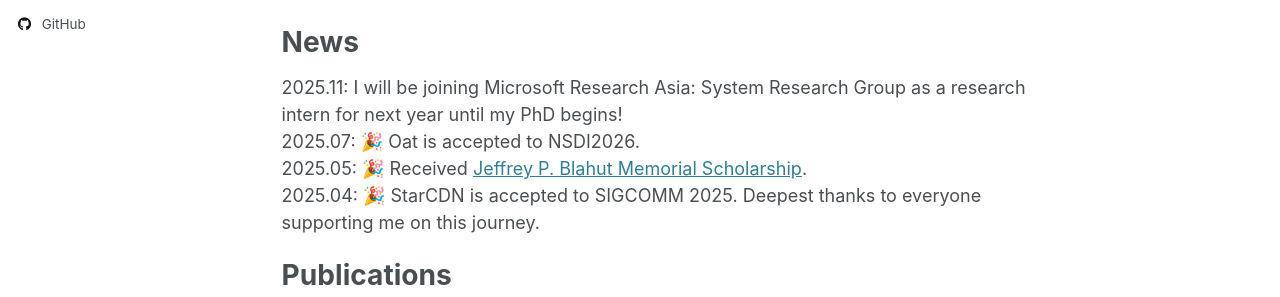
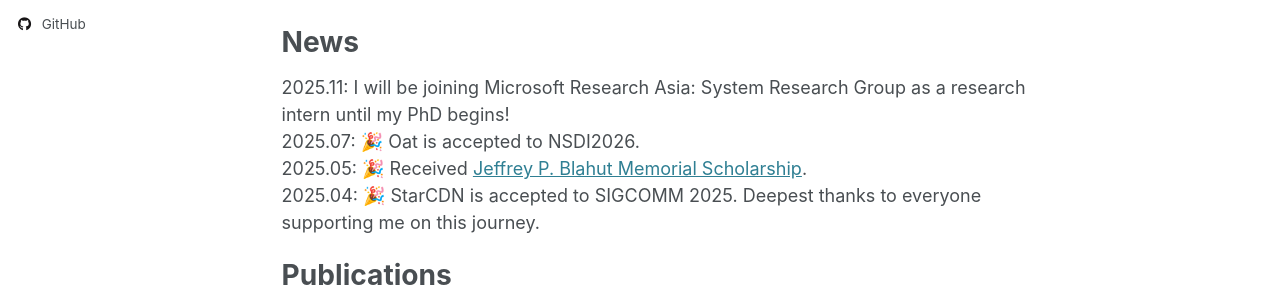
Before and after one commit to xinze-zheng/xinze-zheng.github.io, a Jekyll site: the page built from _pages/about.md, in a window 1280 px wide and 900 px high. Shown: the part 482-779 px from the top of the window. Built offline with Jekyll 4.4.1, drawn with Linux system fonts in a browser that asks for light colours.

Commit message:
Update about.md

```diff
--- a/_pages/about.md
+++ b/_pages/about.md
@@ -16,7 +16,7 @@ At UIUC, I work closely with Prof. [Deepak Vasisht](https://deepakv.web.illinois
 
 News
 =====
-2025.11: I will be joining Microsoft Research Asia: System Research Group as a research intern for next year until my PhD begins! \\
+2025.11: I will be joining Microsoft Research Asia: System Research Group as a research intern until my PhD begins! \\
 2025.07: 🎉 Oat is accepted to NSDI2026. \\
 2025.05: 🎉 Received [Jeffrey P. Blahut Memorial Scholarship](https://siebelschool.illinois.edu/about/awards/undergraduate-scholarships-awards/jeffrey-p-blahut-memorial-scholarship). \\
 2025.04: 🎉 StarCDN is accepted to SIGCOMM 2025. Deepest thanks to everyone supporting me on this journey.
```
